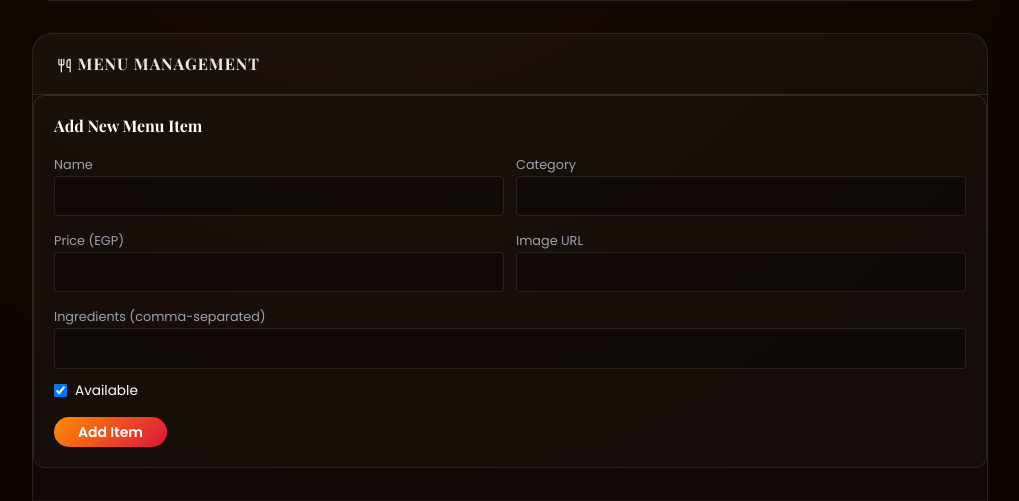
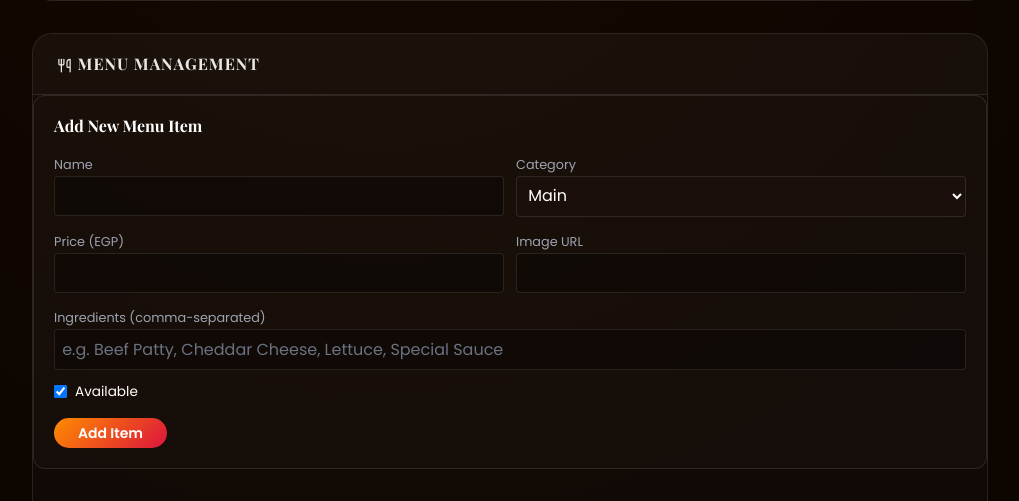
Before and after one commit to Amr-Mohsen-Ali/restaurant-ordering-system, a Flask app: template templates/admin_dashboard.html in a window 1280 px wide. Shown: the part 1062-1563 px from the top of the page, without its empty margins (260-1279 px from the left). Run offline with Flask 3, Linux system fonts and the light colour scheme; the template is opened without the code that fills it: values that come from a table or form of the project are taken from there, others are empty.

Commit message:
Optimize admin menu creation with category dropdown, ingredient placeholder example, and custom sorting order on customer menu filters

```diff
--- a/src/menu.py
+++ b/src/menu.py
@@ -8,7 +8,8 @@ menu_bp = Blueprint('menu', __name__)
 def menu_page():
     items = MenuItem.query.all()
     menu_list = [item.to_dict() for item in items]
-    categories = sorted(set(item['category'] for item in menu_list))
+    category_order = {'main': 1, 'side': 2, 'drink': 3, 'dessert': 4}
+    categories = sorted(set(item['category'] for item in menu_list), key=lambda c: category_order.get(c.lower(), 99))
     return render_template('menu.html', items=menu_list, categories=categories)
 
 
--- a/templates/admin_dashboard.html
+++ b/templates/admin_dashboard.html
@@ -155,13 +155,19 @@
                     <div><label style="font-size:.8rem;color:var(--color-text-secondary)">Name</label>
                         <input type="text" name="name" required style="width:100%;padding:.45rem;background:rgba(0,0,0,.3);border:1px solid var(--color-border);color:#fff;border-radius:4px"></div>
                     <div><label style="font-size:.8rem;color:var(--color-text-secondary)">Category</label>
-                        <input type="text" name="category" required style="width:100%;padding:.45rem;background:rgba(0,0,0,.3);border:1px solid var(--color-border);color:#fff;border-radius:4px"></div>
+                        <select name="category" required style="width:100%;padding:.45rem;background:#1a0f0a;border:1px solid var(--color-border);color:#fff;border-radius:4px">
+                            <option value="Main">Main</option>
+                            <option value="Side">Side</option>
+                            <option value="Drink">Drink</option>
+                            <option value="Dessert">Dessert</option>
+                        </select>
+                    </div>
                     <div><label style="font-size:.8rem;color:var(--color-text-secondary)">Price (EGP)</label>
                         <input type="number" step="0.01" name="price" required style="width:100%;padding:.45rem;background:rgba(0,0,0,.3);border:1px solid var(--color-border);color:#fff;border-radius:4px"></div>
                     <div><label style="font-size:.8rem;color:var(--color-text-secondary)">Image URL</label>
                         <input type="url" name="image" style="width:100%;padding:.45rem;background:rgba(0,0,0,.3);border:1px solid var(--color-border);color:#fff;border-radius:4px"></div>
                     <div style="grid-column:1/-1"><label style="font-size:.8rem;color:var(--color-text-secondary)">Ingredients (comma-separated)</label>
-                        <input type="text" name="ingredients" style="width:100%;padding:.45rem;background:rgba(0,0,0,.3);border:1px solid var(--color-border);color:#fff;border-radius:4px"></div>
+                        <input type="text" name="ingredients" placeholder="e.g. Beef Patty, Cheddar Cheese, Lettuce, Special Sauce" style="width:100%;padding:.45rem;background:rgba(0,0,0,.3);border:1px solid var(--color-border);color:#fff;border-radius:4px"></div>
                     <div style="grid-column:1/-1;display:flex;align-items:center;gap:.5rem">
                         <input type="checkbox" name="available" id="newItemAvailable" checked>
                         <label for="newItemAvailable" style="font-size:.85rem">Available</label>
```
